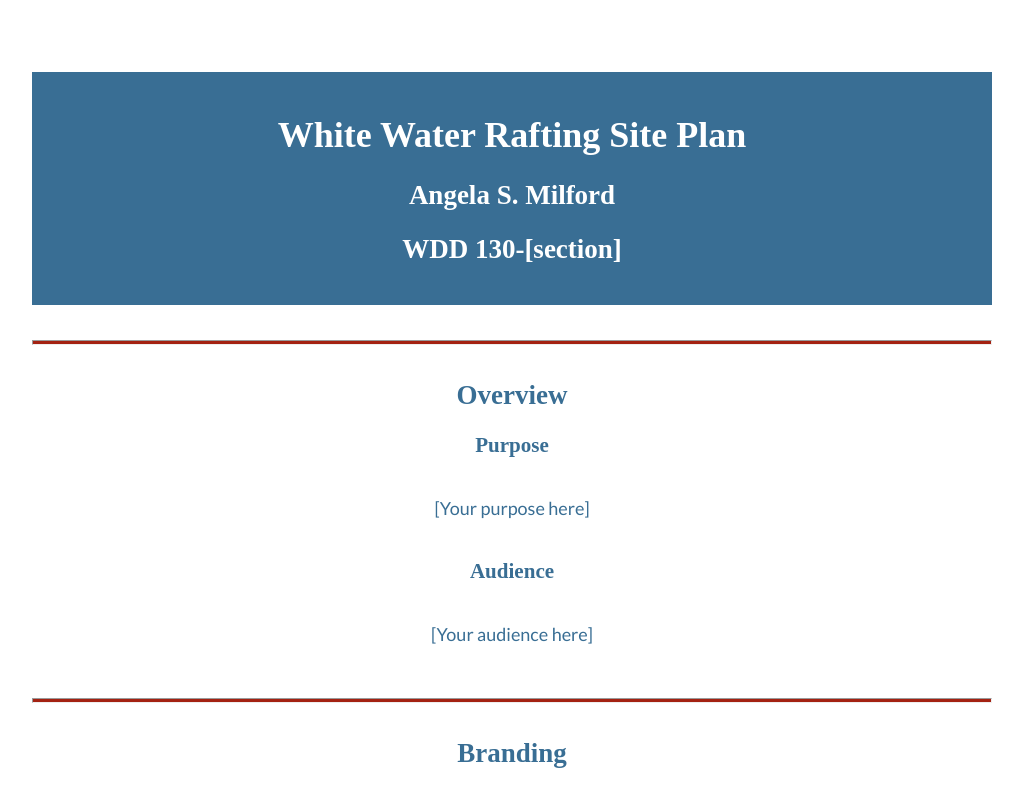
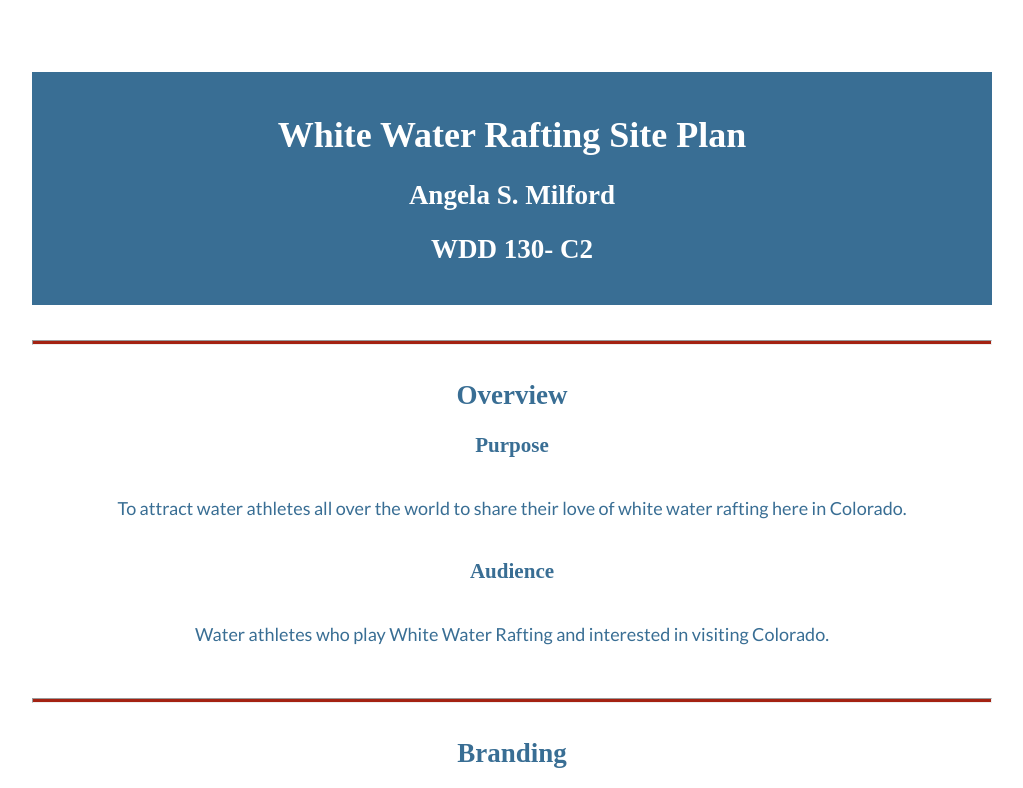
Before and after one commit to angelasmilford/wdd130, a plain HTML site: page wwr/site-plan-rafting.html in a window 1280 px wide. Shown: the top 788 px of the page, without its empty margins (128-1151 px from the left). Drawn offline with Linux system fonts and the light colour scheme; a web font is replaced by a local one.

Commit message:
These images are displayed on the White Water Rafting website.

```diff
--- a/wwr/site-plan-rafting.html
+++ b/wwr/site-plan-rafting.html
@@ -11,7 +11,7 @@
   <header>
     <h1>White Water Rafting Site Plan</h1>
     <h2>Angela S. Milford</h2>
-    <h2>WDD 130-[section]</h2>
+    <h2>WDD 130- C2</h2>
     <!-- In the header above, add the name of your site, your name and class number. For example if you are in section 3 you would put WDD 130-03 -->
   </header>
   <main>
@@ -19,11 +19,11 @@
     <hr />
     <h2>Overview</h2>
     <h3>Purpose</h3>
-    <p>[Your purpose here]</p>
+    <p>To attract water athletes all over the world to share their love of white water rafting here in Colorado.</p>
     <!-- change this -->
 
     <h3>Audience</h3>
-    <p>[Your audience here]</p>
+    <p>Water athletes who play White Water Rafting and interested in visiting Colorado.</p>
     <!-- change this -->
 
     <hr />
```
Also changed, not shown: wwr/images/camping.jpg (added), wwr/images/facebook.png (added), wwr/images/fire_icon.png (added), wwr/images/hero.png (added), wwr/images/instagram.png (added), wwr/images/logo.png (added), wwr/images/mountains.jpg (added), wwr/images/oars.png (added), wwr/images/rapids.jpg (added), wwr/images/river_icon.png (added), wwr/images/rivers.jpg (added), wwr/images/twitter.png (added).
